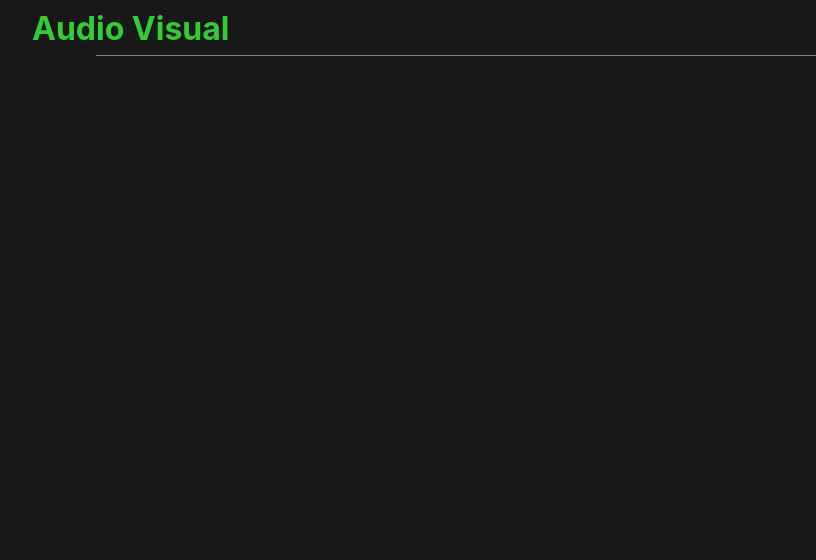
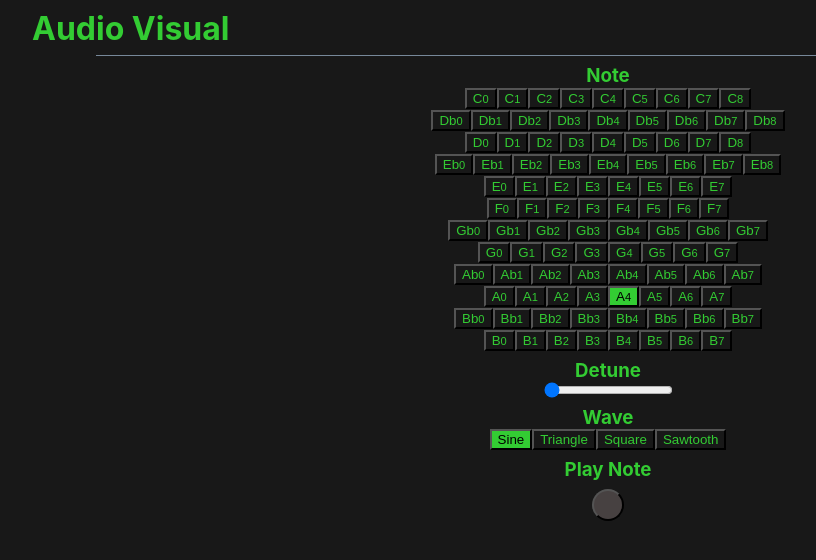
Before and after one commit to IsaacJCarnes/audio-vision, a React (Create React App) app: page / in a window 1280 px wide. Before the commit this address had no page. Shown: the top 560 px of the page, without its empty margins (32-848 px from the left). Built offline with nearby package versions, Linux system fonts and the light colour scheme; the HTML template or start-up script is replaced by a standard one.

Commit message:
React setup with web audio

```diff
--- a/src/App.css
+++ b/src/App.css
@@ -2,37 +2,26 @@
   text-align: center;
 }
 
-.App-logo {
-  height: 40vmin;
-  pointer-events: none;
-}
-
-@media (prefers-reduced-motion: no-preference) {
-  .App-logo {
-    animation: App-logo-spin infinite 20s linear;
-  }
-}
-
-.App-header {
-  background-color: #282c34;
-  min-height: 100vh;
+#Content{
   display: flex;
   flex-direction: column;
   align-items: center;
-  justify-content: center;
-  font-size: calc(10px + 2vmin);
-  color: white;
 }
 
-.App-link {
-  color: #61dafb;
+h3{
+  margin-top:0.5rem;
+  color: #33CC33;
 }
 
-@keyframes App-logo-spin {
-  from {
-    transform: rotate(0deg);
-  }
-  to {
-    transform: rotate(360deg);
-  }
+#NoteBtn{
+  padding: .25rem;
+  margin:.5rem;
+  height:2rem;
+  width:2rem;
+  border-radius: 100%;
+  background-color: rgb(71, 65, 65);
 }
+
+.activeBtn{
+  background-color: #33CC33;
+}
--- a/src/App.js
+++ b/src/App.js
@@ -1,23 +1,75 @@
 import "./App.css";
 
 import { Routes, Route } from "react-router-dom";
+import { useState } from "react";
 
 import HomePage from "./pages/HomePage";
 
 import Header from "./components/Header.js";
+import Osc1 from "./components/Osc1.js";
+
+let context = new AudioContext();
+let destination = context.destination;
+
+let osc1 = context.createOscillator();
+let gain1 = context.createGain();
+
+osc1.connect(gain1);
+gain1.connect(destination);
 
 function App() {
   const basePath = "/audio-vision/";
+
+  const [firstTime, setFirstTime] = useState(true);
+
+  const [osc1Settings, setOsc1Settings] = useState({
+    frequency: osc1.frequency.value,
+    detune: osc1.detune.value,
+    type: osc1.type,
+  });
+
+  const ChangeOsc1 = (e) => {
+    let { value, id } = e.target;
+    setOsc1Settings({...osc1Settings, [id]: value});
+    if(id === 'type'){
+      console.log(value + " " + id);
+      osc1.type = value;
+    } else {
+      osc1[id].value = value;
+    }
+  }
+
+  const noteTime = 1; // seconds to milliseconds
+  const [lastPlayed, setLastPlayed] = useState(null)
+  const PlayNote = () => {
+    if(lastPlayed !== null && lastPlayed + noteTime < (Date.now()/1000)){
+      console.log("early push");
+    }
+    setLastPlayed(Date.now()/1000);
+    if(firstTime){
+      setFirstTime(false)
+      osc1.start()
+    } else {
+      gain1.gain.exponentialRampToValueAtTime(.8, context.currentTime);
+    }
+    gain1.gain.exponentialRampToValueAtTime(0.0001, context.currentTime + noteTime - 0.03);
+  }
+
   return (
     <div className="App">
       <Header />
       <div id="Content">
-        <Routes>
-          <Route exact path={basePath} element={<HomePage />} />
-        </Routes>
+        <Osc1 change={ChangeOsc1} settings={osc1Settings} />
+        <h3>Play Note</h3>
+        <button id="NoteBtn" className={lastPlayed + noteTime > (Date.now()/1000) && "activeBtn"} onClick={() => PlayNote()}></button>
       </div>
     </div>
   );
 }
+/*
+<Routes>
+          <Route exact path={basePath} element={<HomePage />} />
+        </Routes>
+        */
 
 export default App;
--- /dev/null
+++ b/src/components/Osc1.js
@@ -0,0 +1,117 @@
+import React from "react";
+import { Col, Row, Grid } from "react-flexbox-grid";
+
+import { tone as toneArray } from "../pages/HomePage/helper.js";
+
+const Osc1 = ({ change, settings }) => {
+  const FrequencyOptions = () => {
+    let noteLetters = [
+      "C",
+      "Db",
+      "D",
+      "Eb",
+      "E",
+      "F",
+      "Gb",
+      "G",
+      "Ab",
+      "A",
+      "Bb",
+      "B",
+    ];
+    return (
+      <Grid id="NoteContainer"
+        onClick={(e) => {
+          if (e.target.type === "submit" || e.target.nodeName === "SPAN") {
+            change(e);
+          }
+        }}
+      >
+        {noteLetters.map((note, indexI) => (
+          <Row key={"row" + indexI}>
+            {toneArray[note].map((noteValue, indexJ) => (
+              <Col key={"row" + indexI + "col" + indexJ}>
+                <button
+                  id="frequency"
+                  className={
+                    Math.floor(settings.frequency) === Math.floor(noteValue)
+                      ? "textSelected"
+                      : "textContent"
+                  }
+                  value={noteValue}
+                >
+                  {noteLetters[indexI]}
+                  <span id="frequency" value={noteValue}>
+                    {indexJ}
+                  </span>
+                </button>
+              </Col>
+            ))}
+          </Row>
+        ))}
+      </Grid>
+    );
+  };
+  return (
+    <div>
+      <div className="param">
+        <h3>Note</h3>
+        {FrequencyOptions()}
+      </div>
+      <div className="param">
+        <h3>Detune</h3>
+        <input
+          value={settings.detune}
+          onChange={change}
+          type="range"
+          id="detune"
+        />
+      </div>
+      <div className="param">
+        <h3>Wave</h3>
+        <div style={{display: "flex", flexDirection: "row"}}>
+        <button
+          id="type"
+          className={settings.type === "sine" ? "textSelected" : "textContent"}
+          value="sine"
+          onClick={change}
+        >
+          Sine
+        </button>
+        <button
+          id="type"
+          className={
+            settings.type === "triangle" ? "textSelected" : "textContent"
+          }
+          value="triangle"
+          onClick={change}
+        >
+          Triangle
+        </button>
+        <button
+          id="type"
+          className={
+            settings.type === "square" ? "textSelected" : "textContent"
+          }
+          value="square"
+          onClick={change}
+        >
+          Square
+        </button>
+        <button
+          id="type"
+          className={
+            settings.type === "sawtooth" ? "textSelected" : "textContent"
+          }
+          value="sawtooth"
+          onClick={change}
+        >
+          Sawtooth
+        </button>
+        </div>
+      </div>
+    </div>
+  );
+};
+
+export default Osc1;
--- /dev/null
+++ b/src/pages/HomePage/Audio.js
@@ -0,0 +1,10 @@
+
+class Audio {
+
+    static context = new (window.AudioContext || window.webkitAudioContext)();
+
+    static masterGainNode = Audio.context.createGain();
+
+}
+
+export default Audio
--- a/src/pages/HomePage/HomePage.css
+++ b/src/pages/HomePage/HomePage.css
@@ -1,3 +1,9 @@
+.row{
+    display: flex;
+    justify-content: center;
+    width: 75vw;
+}
+
 #NoteGrid{
     width:85vw;
 }
@@ -6,10 +12,32 @@
     width: 8.3vw;
 }
 
+#NoteContainer{
+    display: flex;
+    flex-direction: column;
+    align-items: center;
+}
+
 span{
+    width: min-content;
     font-size: smaller;
+}
+
+.param{
+    display: flex;
+    flex-direction: column;
+    align-items: center;
 }
 
 .textContent{
     color: #33CC33;
 }
+
+.textSelected{
+    color:black;
+    background-color: #33CC33;
+}
+.textSelected > span{
+    color:black;
+    background-color: #33CC33;
+}
--- a/src/pages/HomePage/index.js
+++ b/src/pages/HomePage/index.js
@@ -1,4 +1,5 @@
 import "./HomePage.css";
+import Audio from './Audio.js';
 
 import { useState } from "react";
 import { Col, Row, Grid } from 'react-flexbox-grid';
@@ -10,74 +11,41 @@ export default function HomePage() {
   const [wave, setWave] = useState("sine");
   const [volume, setVolume] = useState(0);
   const [frequency, setFrequency] = useState(440);
+  const [oscillatorNodes, setOscillatorNodes] = useState([]);
   const noteTime = .25;
-
-  const audioContext = new (window.AudioContext || window.webkitAudioContext)();
 
   var oscillator;
 
-  const gainNode = audioContext.createGain();
-  gainNode.gain.value = volume * 0.01;
-
-  gainNode.connect(audioContext.destination);
-
-
-  /*document.addEventListener("click", () => audioContext.resume(), {
-    once: true,
-  });
-
-  document.querySelector("#wave").addEventListener("change", (e) => {
-    oscillator.type = e.target.value;
-  });
-
-  document.querySelector("#frequency").addEventListener("input", (e) => {
-    oscillator.frequency.value = e.target.value;
-  });
-
-  document.querySelector("#volume").addEventListener("input", (e) => {
-    gainNode.gain.value = volume * 0.01;
-  });*/
 
   const playNote = (e, noteFreq = frequency) => {
     e.preventDefault();
     if(firstTime){
         setFirstTime(false);
-        audioContext.resume();
+        Audio.masterGainNode.connect(Audio.context.destination);
+        Audio.masterGainNode.gain.linearRampToValueAtTime(0, Audio.context.currentTime);
+        Audio.context.resume();
     }
 
-    oscillator = audioContext.createOscillator();
-    oscillator.connect(audioContext.destination);
+    oscillator = Audio.context.createOscillator();
+    oscillator.connect(Audio.context.destination);
     oscillator.type = wave;
-    oscillator.frequency.value = noteFreq; // value in hertz
+    oscillator.frequency.value = Math.round(noteFreq*10)/10; // value in hertz
 
     oscillator.start();
-    //gainNode.gain.setTargetAtTime(0, audioContext.currentTime, audioContext.currentTime + noteTime - 0.03);
-    oscillator.stop(audioContext.currentTime + noteTime);
+    Audio.masterGainNode.gain.exponentialRampToValueAtTime(0.01, Audio.context.currentTime + noteTime - 0.03);
+    oscillator.stop(Audio.context.currentTime + noteTime);
   }
-
-  /*const FrequencyOptions = () => {
-    let noteLetters = ['C', 'Db', 'D', 'Eb', 'E', 'F', 'Gb', 'G', 'Ab', 'A', 'Bb', 'B'];
-    let frequencies = [];
-    for(let i = 0; i < toneArray['C'].length; i++){ //toneArray 'C' is equal for the max sublength of an array
-        for(let j = 0; j < noteLetters.length; j++){
-            if(i < toneArray[noteLetters[j]].length){
-                frequencies.push(<option className="" key={noteLetters[j]+i} value={toneArray[noteLetters[j]][i]}>{noteLetters[j]+i}</option>);
-            }
-        }
-    }
-    return frequencies;
-  }*/
 
   const FrequencyOptions = () => {
     let noteLetters = ['C', 'Db', 'D', 'Eb', 'E', 'F', 'Gb', 'G', 'Ab', 'A', 'Bb', 'B'];
     return(
-        <Grid onClick={(e) => {if(e.target.type === "submit"){
+        <Grid onClick={(e) => {if(e.target.type === "submit" || e.target.nodeName === "SPAN"){
             playNote(e, e.target.value);
             setFrequency(e.target.value);
         }}}>
             {noteLetters.map((note, indexI) => (
                 <Row key={"row"+indexI}>
-                    {toneArray[note].map((noteValue, indexJ) => (<Col sm={9} md={1} key={"row"+indexI+"col"+indexJ}><button className="textContent" value={noteValue}>{noteLetters[indexI]}<span>{indexJ}</span></button></Col>))}
+                    {toneArray[note].map((noteValue, indexJ) => (<Col sm={9} md={1} key={"row"+indexI+"col"+indexJ}><button className="textContent" value={noteValue}>{noteLetters[indexI]}<span value={noteValue}>{indexJ}</span></button></Col>))}
                 </Row>
             ))}
         </Grid>
@@ -102,8 +70,3 @@ export default function HomePage() {
     </div>
   );
 }
-/*
- <select id="freqSelect" className="textContent" defaultValue={frequency} onChange={(e) => setFrequency(e.target.value)}>
-            {FrequencyOptions()}
-      </select>
-*/
```
Also changed, not shown: 1 other file (tests, documents, lock files or other folders).
